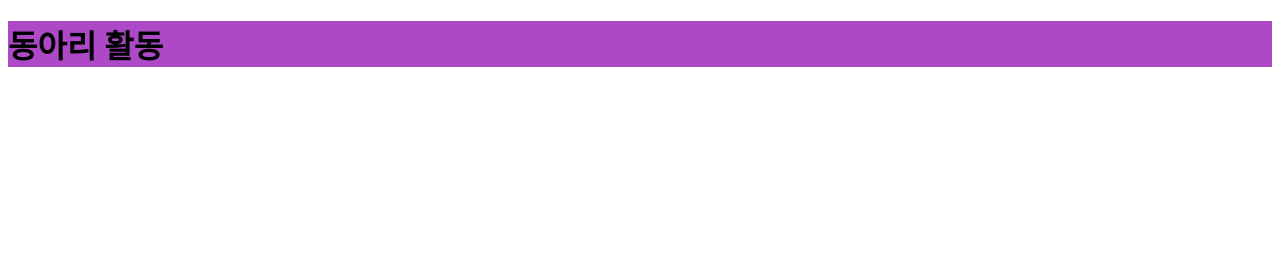
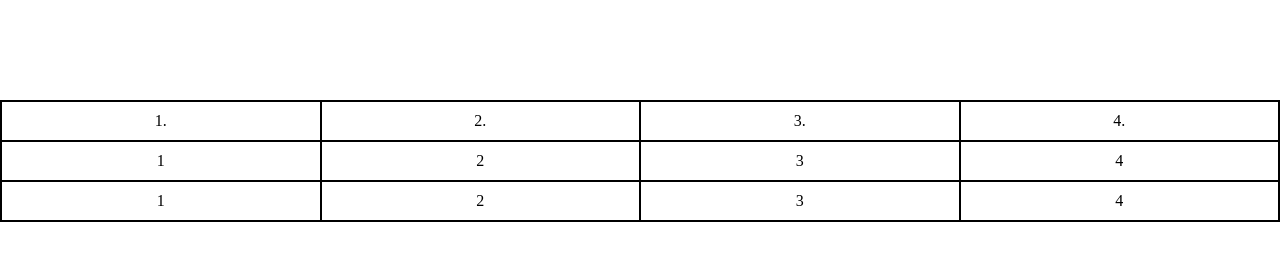
Before and after one commit to yejun1011/yejun1011, a plain HTML site: page index.html in a window 1280 px wide. Drawn offline with Linux system fonts and the light colour scheme.

Commit message:
Add files via upload

```diff
--- a/index.html
+++ b/index.html
@@ -2,43 +2,45 @@
 <html lang="en">
 <head>
     <style>
-        .list {
-            background-color: hsl(288, 53%, 53%);
+        body {
+            margin: 0;
         }
-        ul {
-            display: none;
-            background-color: rgb(33, 21, 206);
+        table {
+            margin: 100px auto;
+            width: 100%;
+            text-align: center;
+            background-color: black;
         }
-        .list:hover ul {
-            display: block;
+        td {
+            padding: 10px;
+            background-color: white;
         }
     </style>
     <meta charset="UTF-8">
     <meta http-equiv="X-UA-Compatible" content="IE=edge">
     <meta name="viewport" content="width=device-width, initial-scale=1.0">
-    <title>ㄴㄴㄴ</title>
+    <title>Document</title>
 </head>
 <body>
-   <div class="list"> <h1>동아리 활동</h1>
-    <ul>
-        <li><h2>언어학습</h2>
-            <p>html</p>
-            <p>css</p>
-            <p>java-script</p>
-        </li>
-
-        <li><h2>출석부 앱 만들기</h2>
-        </li>
-
-        <li><h2>도움반 알림장 프로그램 만들기</h2>
-        </li>
-
-        <li><h2>게임 개발</h2>
-        </li>
-
-        <li><h2>수업 자료</h2>
-        </li>
-
-    </ol></div>
+    <table>
+        <tr>
+            <td>1.</td>
+            <td>2.</td>
+            <td>3.</td>
+            <td>4.</td>
+        </tr>
+        <tr>
+            <td>1</td>
+            <td>2</td>
+            <td>3</td>
+            <td>4</td>
+        </tr>
+        <tr>
+            <td>1</td>
+            <td>2</td>
+            <td>3</td>
+            <td>4</td>
+        </tr>
+    </table>
 </body>
 </html>
```
